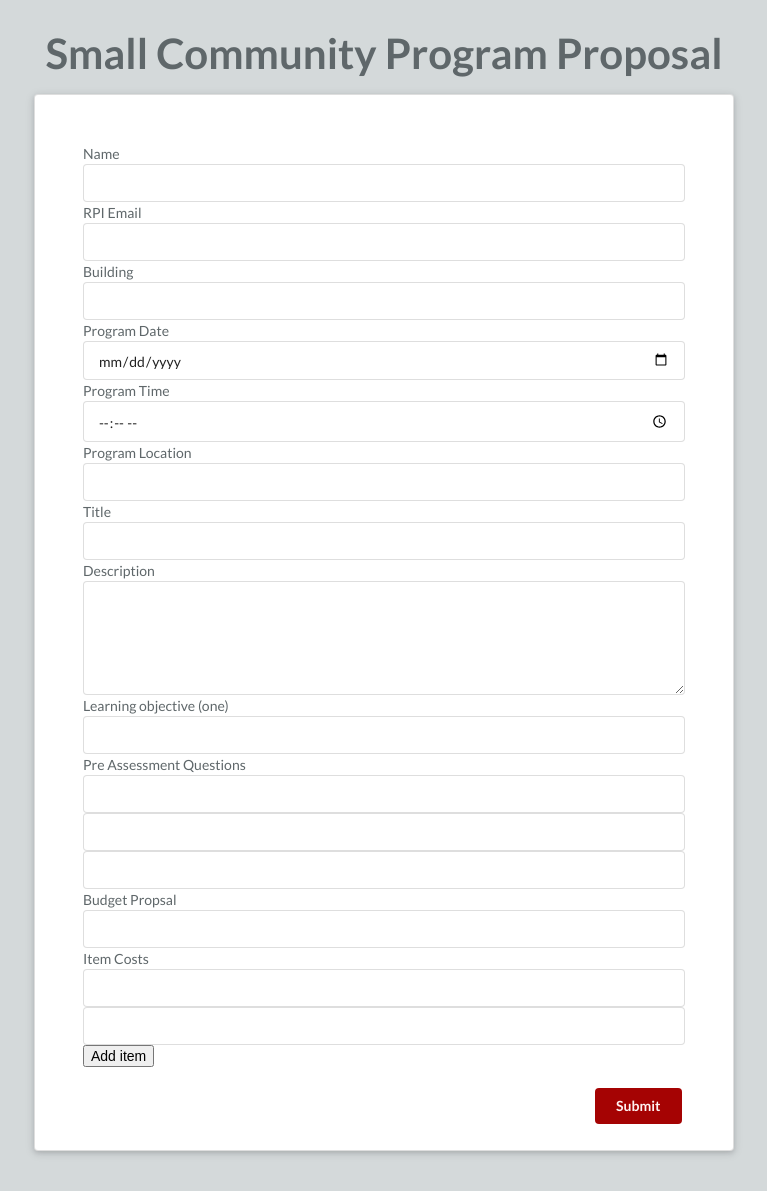
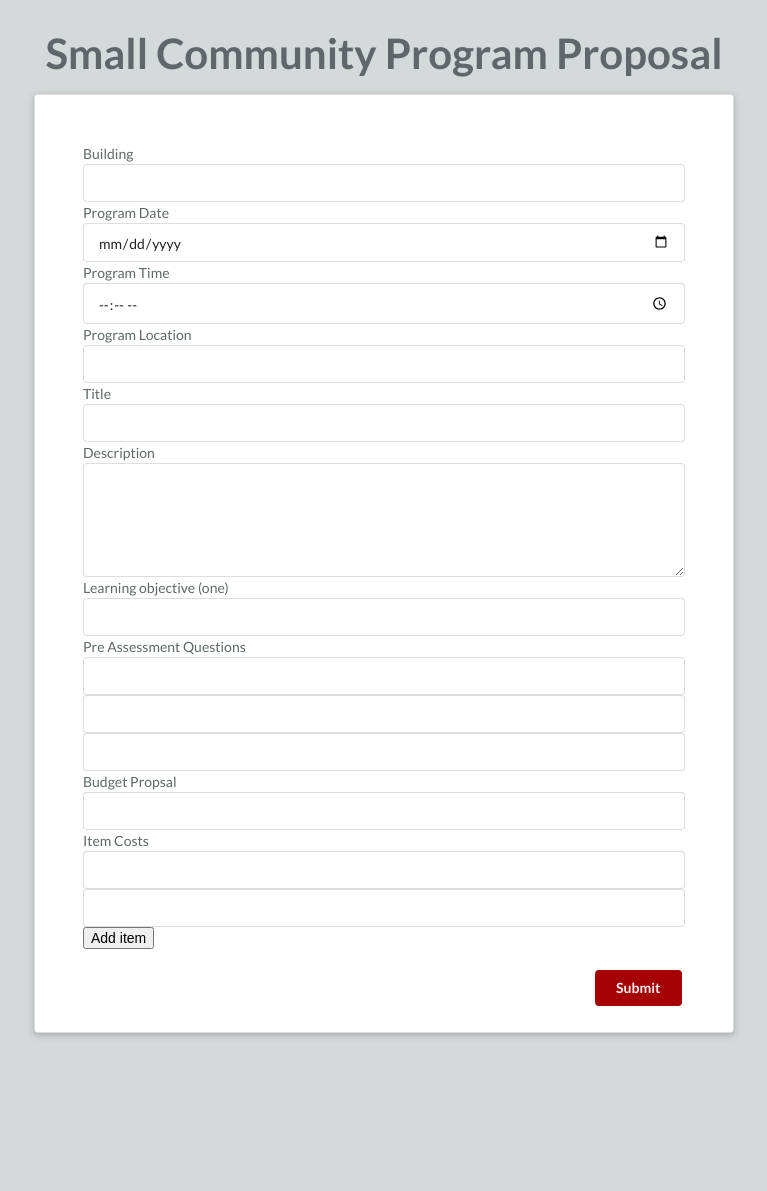
Before and after one commit to razerater/web-sys-term-project, a PHP site: page /small_form.php in a window 1280 px wide. Shown: the top 1191 px of the page, without its empty margins (256-1023 px from the left). Run offline with PHP 8.4, Linux system fonts and the light colour scheme; a user stored in the database is signed in; data comes from the database, SQL or seed files in the repository.

Commit message:
users don't have to enter name/email
fixed forms so that users don't have to write in their name and email, it just uses data from their sessions

```diff
--- a/big_community_form.php
+++ b/big_community_form.php
@@ -16,7 +16,7 @@ $errorText = '';
 //set post data to php variables
 //will be more useful later when we validate user entry
 if(isset($_POST['submit'])) {
-	$name = htmlspecialchars($_POST['name']);
+	$name = $userRow['name']; // htmlspecialchars($_POST['name']);
 	$building = htmlspecialchars($_POST['building']);
 	$date = htmlspecialchars($_POST['date']);
 	$time = htmlspecialchars($_POST['time']);
@@ -64,8 +64,8 @@ if(isset($_POST['submit'])) {
 
 		<!-- Name values are selectors for posting to php -->
 		<form class="ui form" action="<?php echo htmlspecialchars($_SERVER['PHP_SELF']); ?>" method="POST">
-			<label>Name</label>
-			<input type="text" name="name"/><br>
+			<!-- <label>Name</label>
+			<input type="text" name="name"/><br> -->
 			<label>Building</label>
 			<input type="text" name="building"/><br>
 			<label>Program Date</label>
--- a/form-view-template.php
+++ b/form-view-template.php
@@ -34,7 +34,7 @@ if(isset(htmlspecialchars($_POST['submit']))) {
   $itemCosts = serialize(htmlspecialchars($_POST['itemCost']));
 
   //form validation, makes sure nothiing is empty. Add more later
-  if(empty($name) || empty($email) || empty($building) || empty($date) || empty($time) || empty($location) || empty($title) || empty($description) || empty($learningObjective) || empty($q1) || empty($q2) || empty($q3) || empty($budget) || empty($itemNames) || empty($itemCosts)) {
+  if(empty($building) || empty($date) || empty($time) || empty($location) || empty($title) || empty($description) || empty($learningObjective) || empty($q1) || empty($q2) || empty($q3) || empty($budget) || empty($itemNames) || empty($itemCosts)) {
     $error = true;
     $errorText = 'must fill all required fields';
   }
--- a/program_evaluation.php
+++ b/program_evaluation.php
@@ -26,7 +26,7 @@ if(isset($_POST['submit'])) {
 	$comments = htmlspecialchars($_POST['comments']);
 
 	//form validation, makes sure nothiing is empty. Add more later
-	if(empty($major) || empty($staff) || empty($building) || empty($date) || empty($title) || empty($category) || empty($learned) || empty($enjoyment)) {
+	if(empty($staff) || empty($building) || empty($date) || empty($title) || empty($category) || empty($learned) || empty($enjoyment)) {
 		$error = true;
 		$errorText = 'must fill all required fields';
 	}
--- a/small_form.php
+++ b/small_form.php
@@ -12,11 +12,13 @@ require_once 'dbconnect.php';
 $error = false;
 $errorText = '';
 
+$userRow=mysql_fetch_array(mysql_query("SELECT * FROM accounts WHERE ID= '".$_SESSION['user']."'"));
+
 //set post data to php variables
 //will be more useful later when we validate user entry
 if(isset($_POST['submit'])) {
-	$name = htmlspecialchars($_POST['name']);
-	$email = htmlspecialchars($_POST['email']);
+	$name = $userRow['name']; // htmlspecialchars($_POST['name']);
+	$email = $userRow['email']; // htmlspecialchars($_POST['email']);
 	$building = htmlspecialchars($_POST['building']);
 	$date = htmlspecialchars($_POST['date']);
 	$time = htmlspecialchars($_POST['time']);
@@ -34,7 +36,7 @@ if(isset($_POST['submit'])) {
 	$itemCosts = serialize(htmlspecialchars($_POST['itemCost']));
 
 	//form validation, makes sure nothiing is empty. Add more later
-	if(empty($name) || empty($email) || empty($building) || empty($date) || empty($time) || empty($location) || empty($title) || empty($description) || empty($learningObjective) || empty($q1) || empty($q2) || empty($q3) || empty($budget) || empty($itemNames) || empty($itemCosts)) {
+	if(empty($building) || empty($date) || empty($time) || empty($location) || empty($title) || empty($description) || empty($learningObjective) || empty($q1) || empty($q2) || empty($q3) || empty($budget) || empty($itemNames) || empty($itemCosts)) {
 		$error = true;
 		$errorText = 'must fill all required fields';
 	}
@@ -67,10 +69,10 @@ if(isset($_POST['submit'])) {
 
 		<!-- Name values are selectors for posting to php -->
 		<form class="ui form" action="<?php echo htmlspecialchars($_SERVER['PHP_SELF']); ?>" method="POST">
-			<label>Name</label>
+			<!-- <label>Name</label>
 			<input type="text" name="name"/><br>
 			<label>RPI Email</label>
-			<input type="text" name="email"/><br>
+			<input type="text" name="email"/><br> -->
 			<label>Building</label>
 			<input type="text" name="building"/><br>
 			<label>Program Date</label>
```
Also changed, not shown: partner_proposal_form.php (+4 -4 lines), program_assessment.php (+4 -4 lines).
